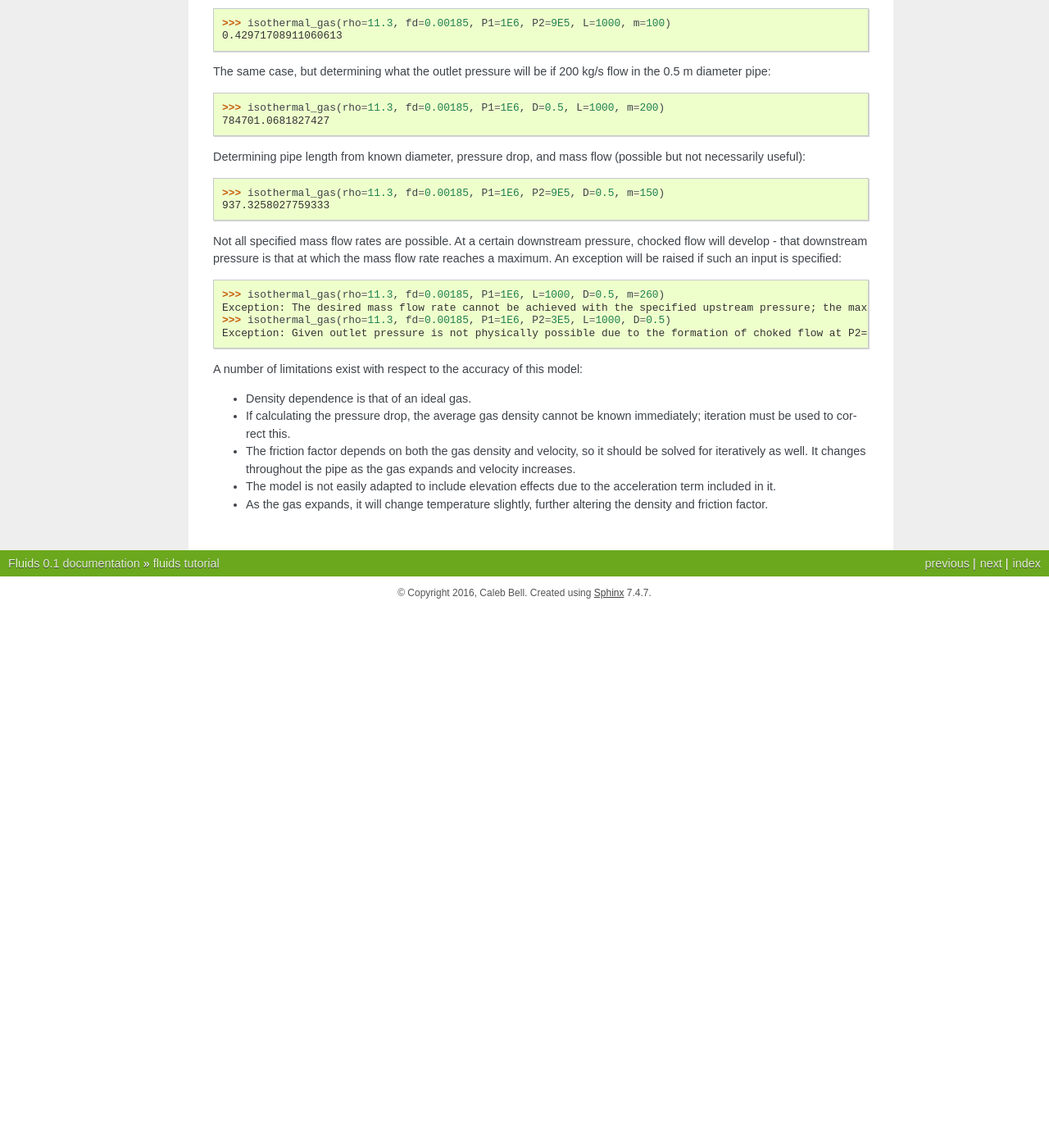
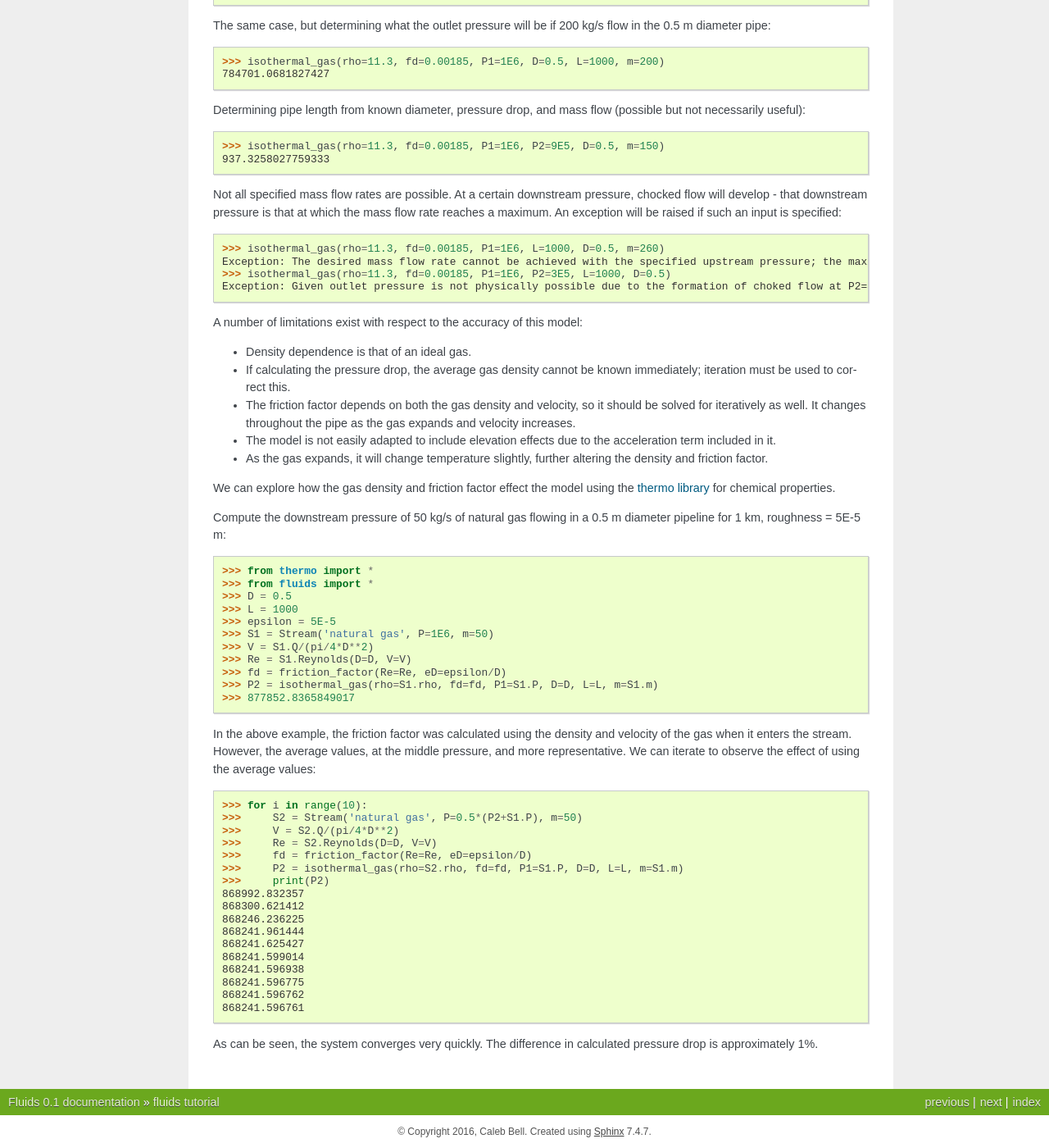
Before and after one commit to CalebBell/fluids, a Sphinx documentation site: the page built from docs/tutorial.rst, in a window 1280 px wide and 1400 px high, scrolled down 5804 px. Shown: the whole window at 82% size. Built offline with Sphinx 7.4.7, drawn with Linux system fonts in a browser that asks for light colours; pages that are not in the unit, such as notebooks, are missing from menus; before the commit the page ends 6547 px from its top, so only the background shows below that; some of the changed text lies outside the part shown.

Commit message:
Add an example of iterating with isothermal_gas

```diff
--- a/docs/tutorial.rst
+++ b/docs/tutorial.rst
@@ -56,7 +56,7 @@ then requested is returned:
 >>> Di
 0.57504
 
-Tank Geometry
+Tank geometry
 -------------
 
 Sizing of vessels and storage tanks is implemented in an object-oriented way
@@ -212,7 +208,7 @@ These wind velocities are only historical normals; conditions may vary year to
 year.
 
 
-Compressor Sizing
+Compressor sizing
 -----------------
 Both isothermal and isentropic/polytropic compression models are implemented in
 fluids.compressible. Isothermal compression calculates the work required to compress a gas from
@@ -306,6 +302,7 @@ Converting polytropic efficiency to isentropic efficiency:
 0.7588999047069671
 
 Checking the calculated power is the same:
+
 >>> isentropic_work_compression(P1=1E5, P2=1E6, T1=300, k=1.4, eta=eta_s)
 10556.494602042327
 
@@ -368,3 +365,47 @@ A number of limitations exist with respect to the accuracy of this model:
   the acceleration term included in it.
 * As the gas expands, it will change temperature slightly, further
   altering the density and friction factor.
+
+We can explore how the gas density and friction factor effect the model using
+the `thermo library <https://github.com/CalebBell/thermo>`_ for chemical properties.
+
+Compute the downstream pressure of 50 kg/s of natural gas flowing in a 0.5 m
+diameter pipeline for 1 km, roughness = 5E-5 m:
+
+>>> from thermo import *
+>>> from fluids import *
+>>> D = 0.5
+>>> L = 1000
+>>> epsilon = 5E-5
+>>> S1 = Stream('natural gas', P=1E6, m=50)
+>>> V = S1.Q/(pi/4*D**2)
+>>> Re = S1.Reynolds(D=D, V=V)
+>>> fd = friction_factor(Re=Re, eD=epsilon/D)
+>>> P2 = isothermal_gas(rho=S1.rho, fd=fd, P1=S1.P, D=D, L=L, m=S1.m)
+>>> 877852.8365849017
+
+In the above example, the friction factor was calculated using the density
+and velocity of the gas when it enters the stream. However, the average values,
+at the middle pressure, and more representative. We can iterate to observe
+the effect of using the average values:
+
+>>> for i in range(10):
+>>>     S2 = Stream('natural gas', P=0.5*(P2+S1.P), m=50)
+>>>     V = S2.Q/(pi/4*D**2)
+>>>     Re = S2.Reynolds(D=D, V=V)
+>>>     fd = friction_factor(Re=Re, eD=epsilon/D)
+>>>     P2 = isothermal_gas(rho=S2.rho, fd=fd, P1=S1.P, D=D, L=L, m=S1.m)
+>>>     print(P2)
+868992.832357
+868300.621412
+868246.236225
+868241.961444
+868241.625427
+868241.599014
+868241.596938
+868241.596775
+868241.596762
+868241.596761
+
+As can be seen, the system converges very quickly. The difference in calculated
+pressure drop is approximately 1%.
```
Also changed, not shown: other parts of docs/tutorial.rst (+1 -5 lines), 1 other file.
